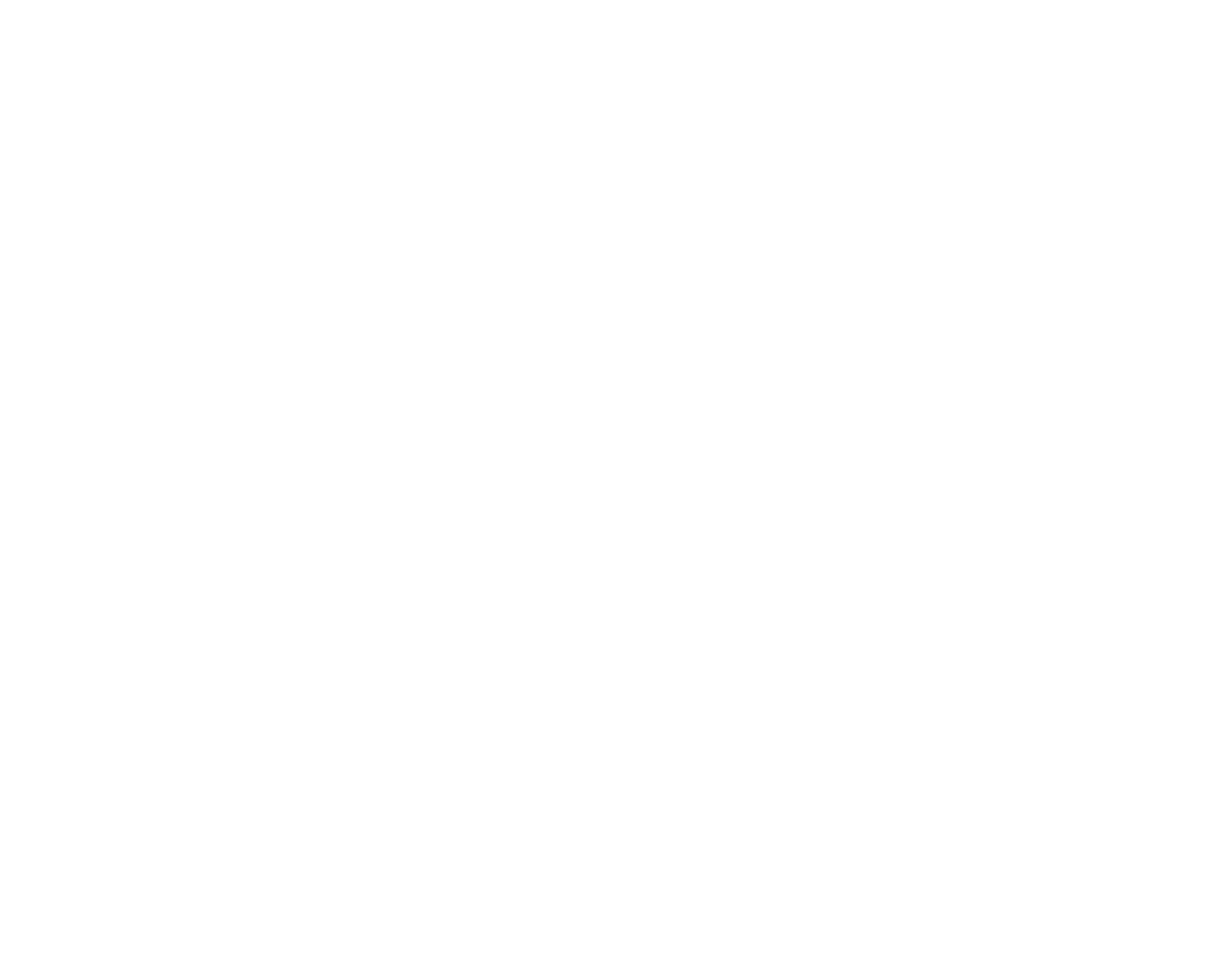
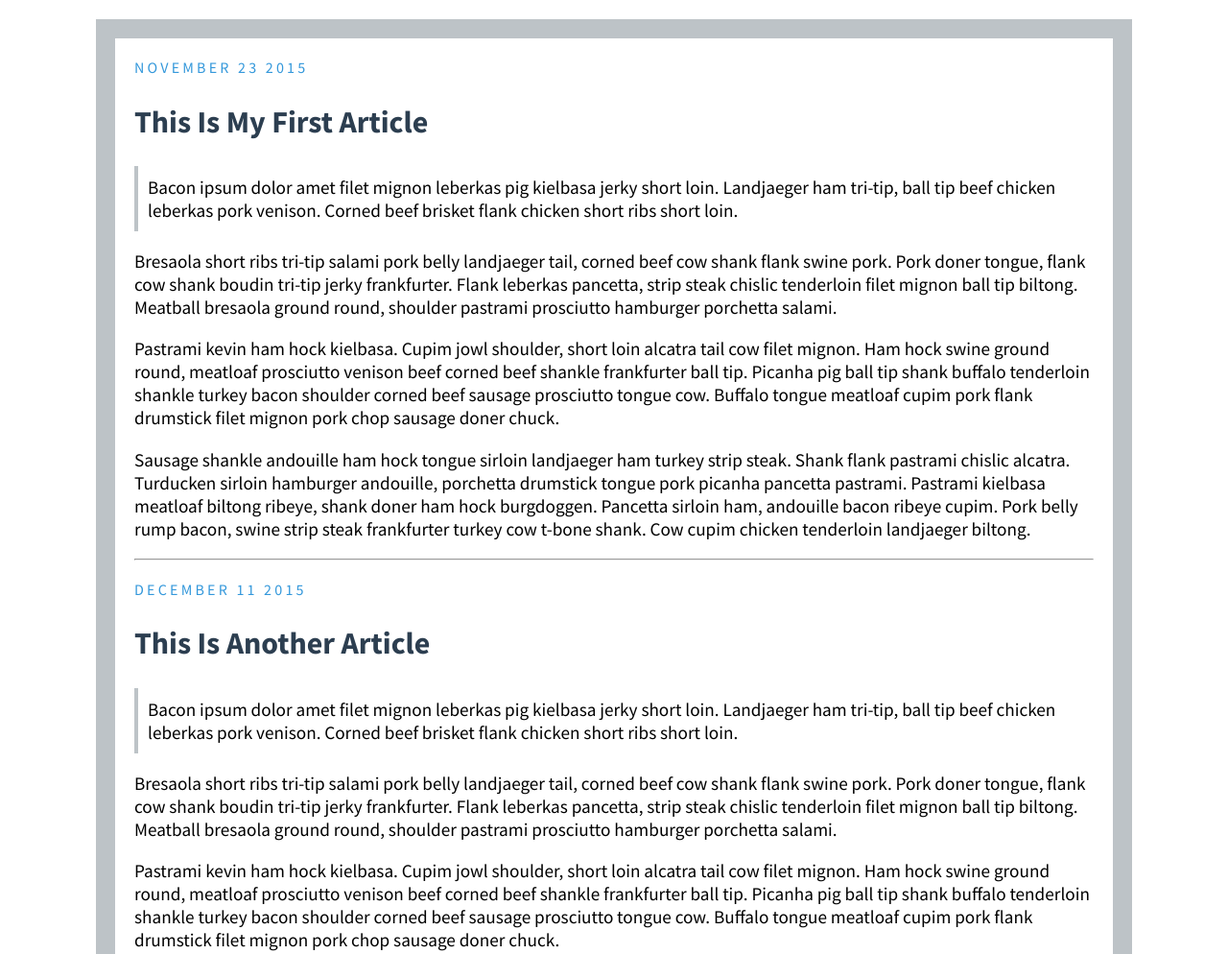
Before and after one commit to dmahfouz/web-developer-bootcamp, a plain HTML site: page intermediate-css/blog-site/blog.html in a window 1280 px wide. Shown: the top 994 px of the page at 96% size. Before the commit the page ends 800 px from the top, so only its background shows below. Drawn offline with Linux system fonts and the light colour scheme.

Commit message:
added final intermediate-css materials

```diff
--- /dev/null
+++ b/intermediate-css/blog-site/blog.css
@@ -0,0 +1,55 @@
+body {
+    font-family: 'Source Sans Pro', sans-serif;
+    border: 20px solid #bdc3c7;
+    padding: 20px;
+    max-width: 1000px;
+    width: 80%;
+    margin: 20px auto;
+
+    /* margin-left: 20%;
+    margin-right: 20%;
+    margin-bottom: auto; */
+}
+
+.blockquote {
+    border-left: 4px solid #bdc3c7;
+    padding: 10px;
+}
+
+.date {
+    color: #3498db;
+    text-transform: uppercase;
+    font-size: 1.0em;
+    letter-spacing: 0.2rem;
+    font-weight: 400;
+}
+
+h2 {
+    color: #2c3e50;
+    font-size: 2.0rem;
+}
+
+p {
+    font-size: 1.2em;
+}
+
+/* Gradient transparent - color - transparent */
+
+hr.style-two {
+    border: 0;
+    height: 1px;
+    background-image: linear-gradient(to right, rgba(0, 0, 0, 0), rgba(0, 0, 0, 0.75), rgba(0, 0, 0, 0));
+}
+
+.post {
+    margin-bottom: 20px;
+}
+
+/* .lastparagraph {
+    padding-bottom: 10px;
+    border-bottom: 1px solid #bdc3c7;
+} */
+
+/* date colour: #3498db */
+/* h2 colour: #2c3e50 */
+/* font: source sans pro */
--- a/intermediate-css/blog-site/blog.html
+++ b/intermediate-css/blog-site/blog.html
@@ -2,9 +2,61 @@
 <html>
 <head>
 	<title>My Blog</title>
-	<link rel="stylesheet" type="text/css" href="styles.css">
+	<link href="https://fonts.googleapis.com/css2?family=Source+Sans+Pro:wght@300;400;700&display=swap" rel="stylesheet">
+	<link rel="stylesheet" type="text/css" href="blog.css">
 </head>
 <body>
+	<!-- using divs contains the posts, makes the code cleaner -->
+	<div class="post">
+		<!-- DATE -->
+		<!-- ideally (by convention), you only want one h1 per site-->
+		<!-- <h1>November 23 2015</h1> -->
+		<div class="date">November 23 2015</div>
+
+		<!-- BLOG HEADING -->
+		<h2>This Is My First Article</h2>
+
+		<!-- BLOG TEXT -->
+		<p class="blockquote">
+			Bacon ipsum dolor amet filet mignon leberkas pig kielbasa jerky short loin. Landjaeger ham tri-tip, ball tip beef chicken leberkas pork venison. Corned beef brisket flank chicken short ribs short loin.
+		</p>
+		<p>
+			Bresaola short ribs tri-tip salami pork belly landjaeger tail, corned beef cow shank flank swine pork. Pork doner tongue, flank cow shank boudin tri-tip jerky frankfurter. Flank leberkas pancetta, strip steak chislic tenderloin filet mignon ball tip biltong. Meatball bresaola ground round, shoulder pastrami prosciutto hamburger porchetta salami.
+		</p>
+		<p>
+			Pastrami kevin ham hock kielbasa. Cupim jowl shoulder, short loin alcatra tail cow filet mignon. Ham hock swine ground round, meatloaf prosciutto venison beef corned beef shankle frankfurter ball tip. Picanha pig ball tip shank buffalo tenderloin shankle turkey bacon shoulder corned beef sausage prosciutto tongue cow. Buffalo tongue meatloaf cupim pork flank drumstick filet mignon pork chop sausage doner chuck.
+		</p>
+		<p class="lastparagraph">
+			Sausage shankle andouille ham hock tongue sirloin landjaeger ham turkey strip steak. Shank flank pastrami chislic alcatra. Turducken sirloin hamburger andouille, porchetta drumstick tongue pork picanha pancetta pastrami. Pastrami kielbasa meatloaf biltong ribeye, shank doner ham hock burgdoggen. Pancetta sirloin ham, andouille bacon ribeye cupim. Pork belly rump bacon, swine strip steak frankfurter turkey cow t-bone shank. Cow cupim chicken tenderloin landjaeger biltong.
+		</p>
+
+		<hr>
+	</div>
+
+	<div class="post">
+		<!-- DATE -->
+		<!-- ideally (by convention), you only want one h1 per site-->
+		<!-- <h1>December 11 2015</h1>  -->
+		<div class="date">December 11 2015</div>
+
+		<!-- BLOG HEADING -->
+		<h2>This Is Another Article</h2>
+
+		<!-- BLOG TEXT -->
+		<p class="blockquote">
+			Bacon ipsum dolor amet filet mignon leberkas pig kielbasa jerky short loin. Landjaeger ham tri-tip, ball tip beef chicken leberkas pork venison. Corned beef brisket flank chicken short ribs short loin.
+		</p>
+		<p>
+			Bresaola short ribs tri-tip salami pork belly landjaeger tail, corned beef cow shank flank swine pork. Pork doner tongue, flank cow shank boudin tri-tip jerky frankfurter. Flank leberkas pancetta, strip steak chislic tenderloin filet mignon ball tip biltong. Meatball bresaola ground round, shoulder pastrami prosciutto hamburger porchetta salami.
+		</p>
+		<p>
+			Pastrami kevin ham hock kielbasa. Cupim jowl shoulder, short loin alcatra tail cow filet mignon. Ham hock swine ground round, meatloaf prosciutto venison beef corned beef shankle frankfurter ball tip. Picanha pig ball tip shank buffalo tenderloin shankle turkey bacon shoulder corned beef sausage prosciutto tongue cow. Buffalo tongue meatloaf cupim pork flank drumstick filet mignon pork chop sausage doner chuck.
+		</p>
+		<p class="lastparagraph">
+			Sausage shankle andouille ham hock tongue sirloin landjaeger ham turkey strip steak. Shank flank pastrami chislic alcatra. Turducken sirloin hamburger andouille, porchetta drumstick tongue pork picanha pancetta pastrami. Pastrami kielbasa meatloaf biltong ribeye, shank doner ham hock burgdoggen. Pancetta sirloin ham, andouille bacon ribeye cupim. Pork belly rump bacon, swine strip steak frankfurter turkey cow t-bone shank. Cow cupim chicken tenderloin landjaeger biltong.
+		</p>
+	</div>
+
 
 </body>
 </html>
```
Also changed, not shown: intermediate-css/blog-site/styles.css (deleted).
